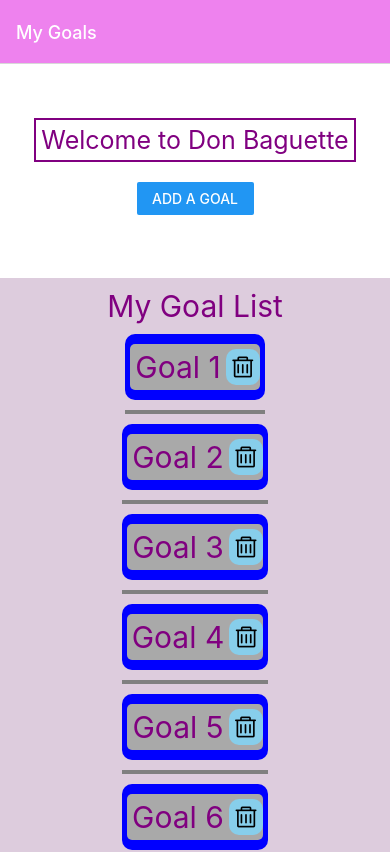
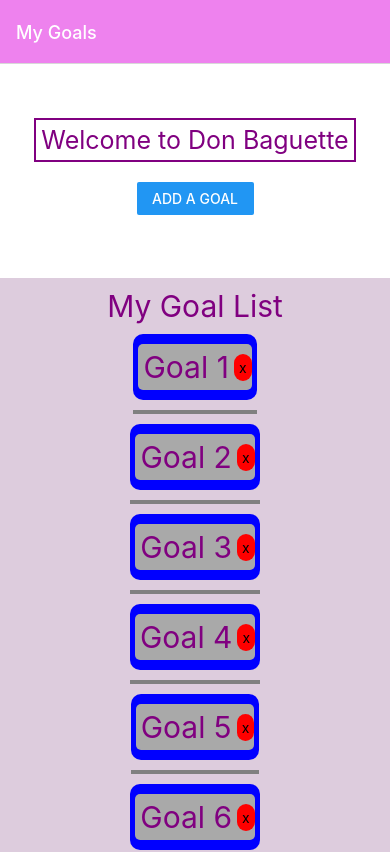
Before and after one commit to haoniu08/mobile2024fall-HN, a React Native app: screen / in a window 390 px wide. Shown: the top 852 px of the page. Built offline with nearby package versions, Linux system fonts and the light colour scheme.

Commit message:
added styling props of the pressable button, 2 customizables able to overide 2 default stylings

```diff
--- a/components/GoalItem.js
+++ b/components/GoalItem.js
@@ -1,6 +1,6 @@
 // file for abstracting the goal item component, rnfs
 import React from 'react';
-import { Button, View, Text, StyleSheet, Pressable } from 'react-native';
+import { View, Text, StyleSheet, Pressable } from 'react-native';
 import PressableButton from './PressableButton';
 import AntDesign from 'react-native-vector-icons/AntDesign';
 
@@ -31,8 +31,9 @@ export default function GoalItem({ goalObj, deleteHandler, navigation }) {
         <PressableButton
           pressedFunction={handleDelete}
           componentStyle={styles.buttonStyle}
+          pressedStyle={styles.pressedStyle}
         >
-          <AntDesign name="delete" size={24} color="black" />
+          <Text>x</Text>
         </PressableButton>
       </View>
     </Pressable>
@@ -57,8 +58,15 @@ const styles = StyleSheet.create({
       padding: 5,
       borderRadius: 10,
     },
+    // overide the default pressed style of button
     pressedStyle: {
-      opacity: 0.3,
-      backgroundColor: 'purple',
+      opacity: 0.5,
+      backgroundColor: 'yellow',
+    },
+    // overide the default style of button
+    buttonStyle: {
+      backgroundColor: 'red',
+      padding: 5,
+      borderRadius: 10,
     },
   });
--- a/components/PressableButton.js
+++ b/components/PressableButton.js
@@ -1,14 +1,15 @@
-import { StyleSheet, Text, View, Pressable } from 'react-native'
+import { StyleSheet, View, Pressable } from 'react-native'
 import React from 'react'
 
-const PressableButton = ({ children, pressedFunction, componentStyle }) => {
+const PressableButton = ({ children, pressedFunction, componentStyle, pressedStyle }) => {
     return (
         <Pressable
             onPress={pressedFunction}
             style={({ pressed }) => [
                 styles.defaultStyle,
                 componentStyle,
-                pressed && styles.pressedStyle
+                pressed && styles.defaultPressedStyle,
+                pressed && pressedStyle
             ]}
         >
             <View>{children}</View>
@@ -17,15 +18,15 @@ const PressableButton = ({ children, pressedFunction, componentStyle }) => {
 };
 
 const styles = StyleSheet.create({
-    pressedStyle: {
-        opacity: 0.3,
-        backgroundColor: 'purple',
-    },
     defaultStyle: {
         backgroundColor: 'skyblue',
         padding: 5,
         borderRadius: 10,
     },
+    defaultPressedStyle: {
+        opacity: 0.7,
+        backgroundColor: 'black',
+    },
 })
 
 export default PressableButton
```
